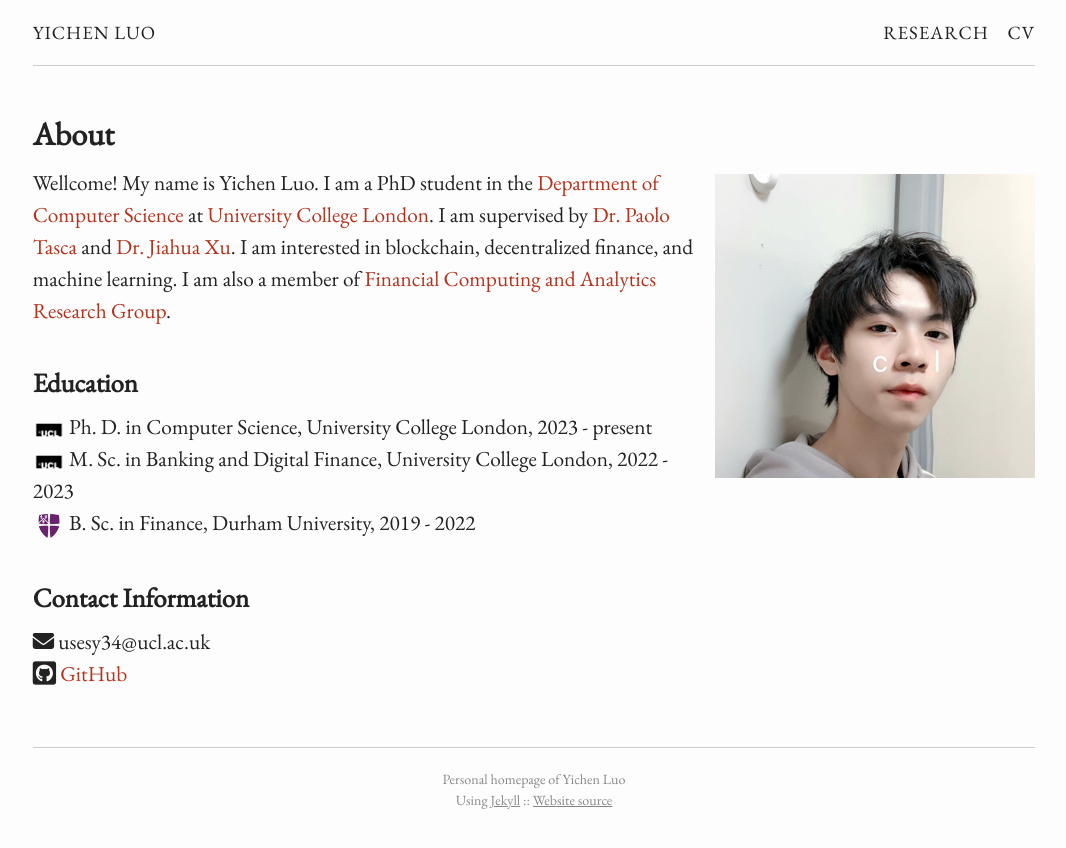
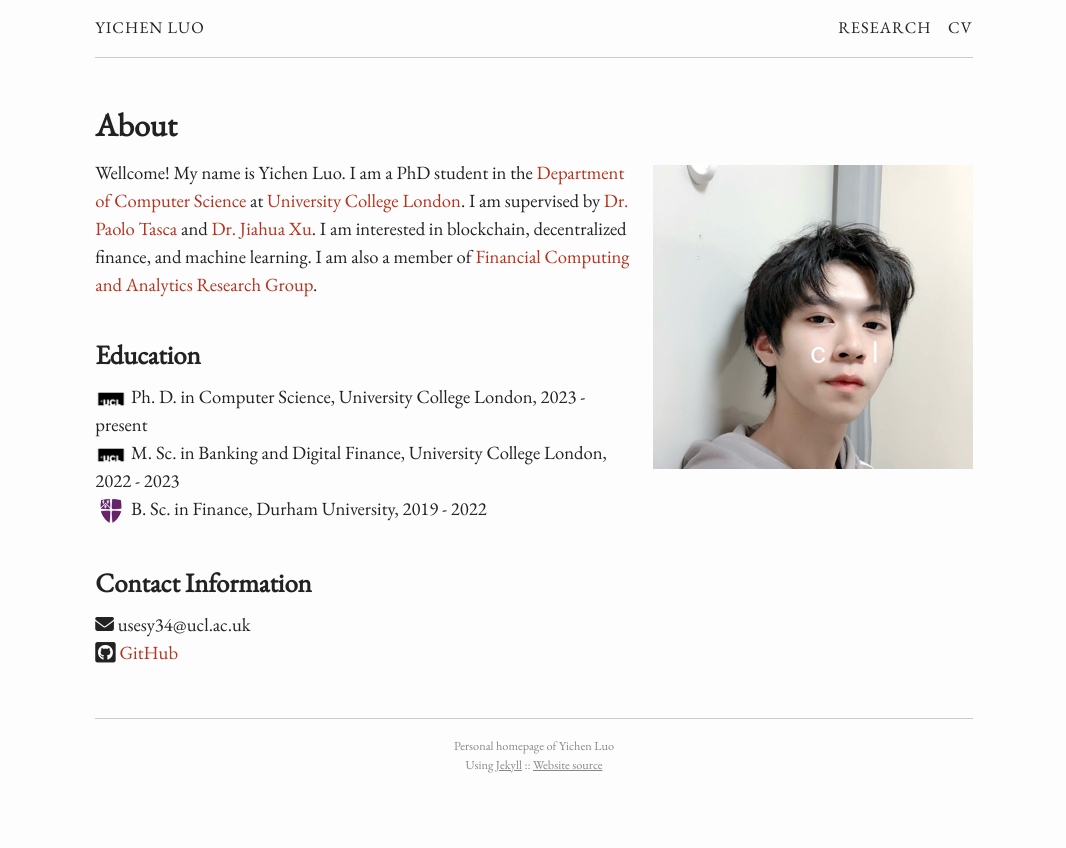
Before and after one commit to lyc0603/lyc0603.github.io, a Jekyll site: the page built from index.md, in a window 1280 px wide. Shown: the top 848 px of the page, without its empty margins (106-1172 px from the left). Built offline with Jekyll 4.4.1, drawn with Linux system fonts in a browser that asks for light colours.

Commit message:
change font size

```diff
--- a/css/main.scss
+++ b/css/main.scss
@@ -3,7 +3,7 @@
 ---
 
 $base-font-family: 'EB Garamond', serif;
-$base-font-size: 16pt;
+$base-font-size: 14pt;
 $small-font-size: 0.875em;
 $vsmall-font-size: 0.66em;
 $base-line-height: 1.5;
```
